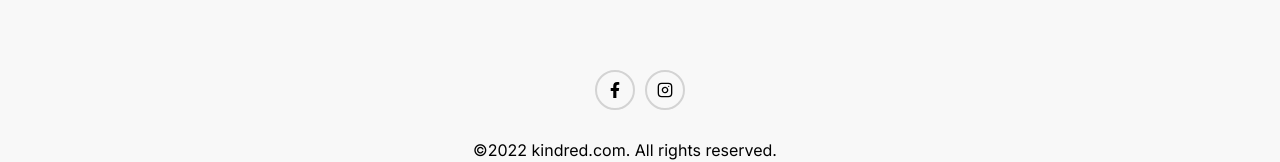
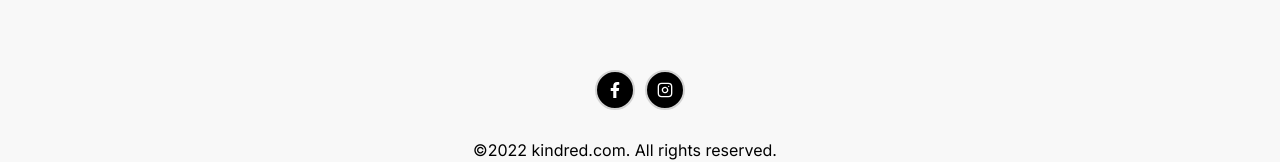
Before and after one commit to crystalbaduofficial/kindred-web, a Next.js app: page / in a window 1280 px wide. Shown: the part 1124-1286 px from the top of the page. Built offline with nearby package versions, Linux system fonts and the light colour scheme.

Commit message:
footer adjustments

```diff
--- a/styles/HomeFooter.module.css
+++ b/styles/HomeFooter.module.css
@@ -77,6 +77,8 @@
     display: flex;
     align-items: center;
     justify-content: center;
+    background-color: black;
+    color: white;
 }
 
 .iconsFooterInner:last-child {
@@ -84,8 +86,6 @@
 }
 
 .iconsFooterInner:hover {
-    background-color: black;
-    color: white;
 }
 
 @media only screen and (max-width: 767px) {
```
